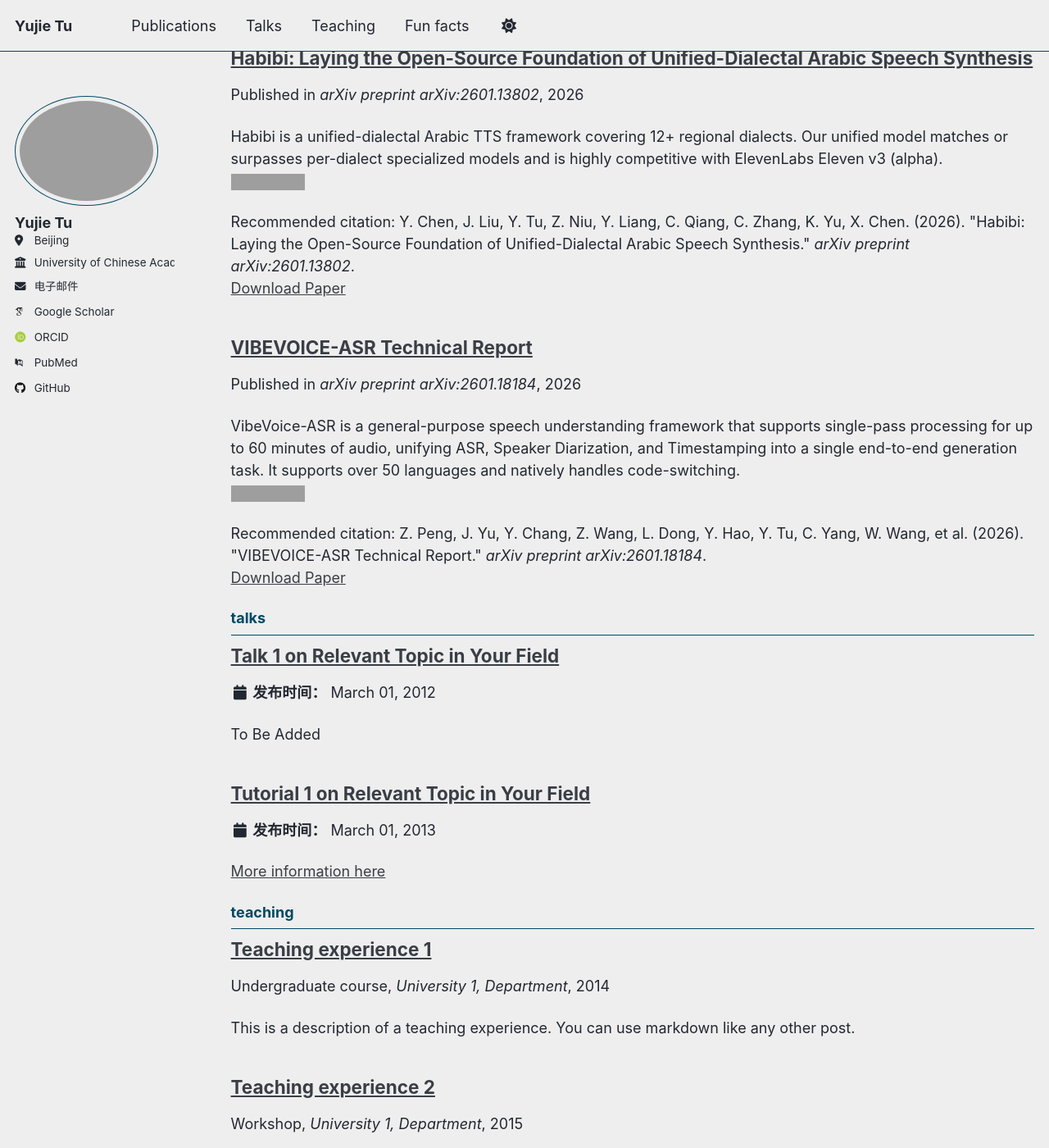
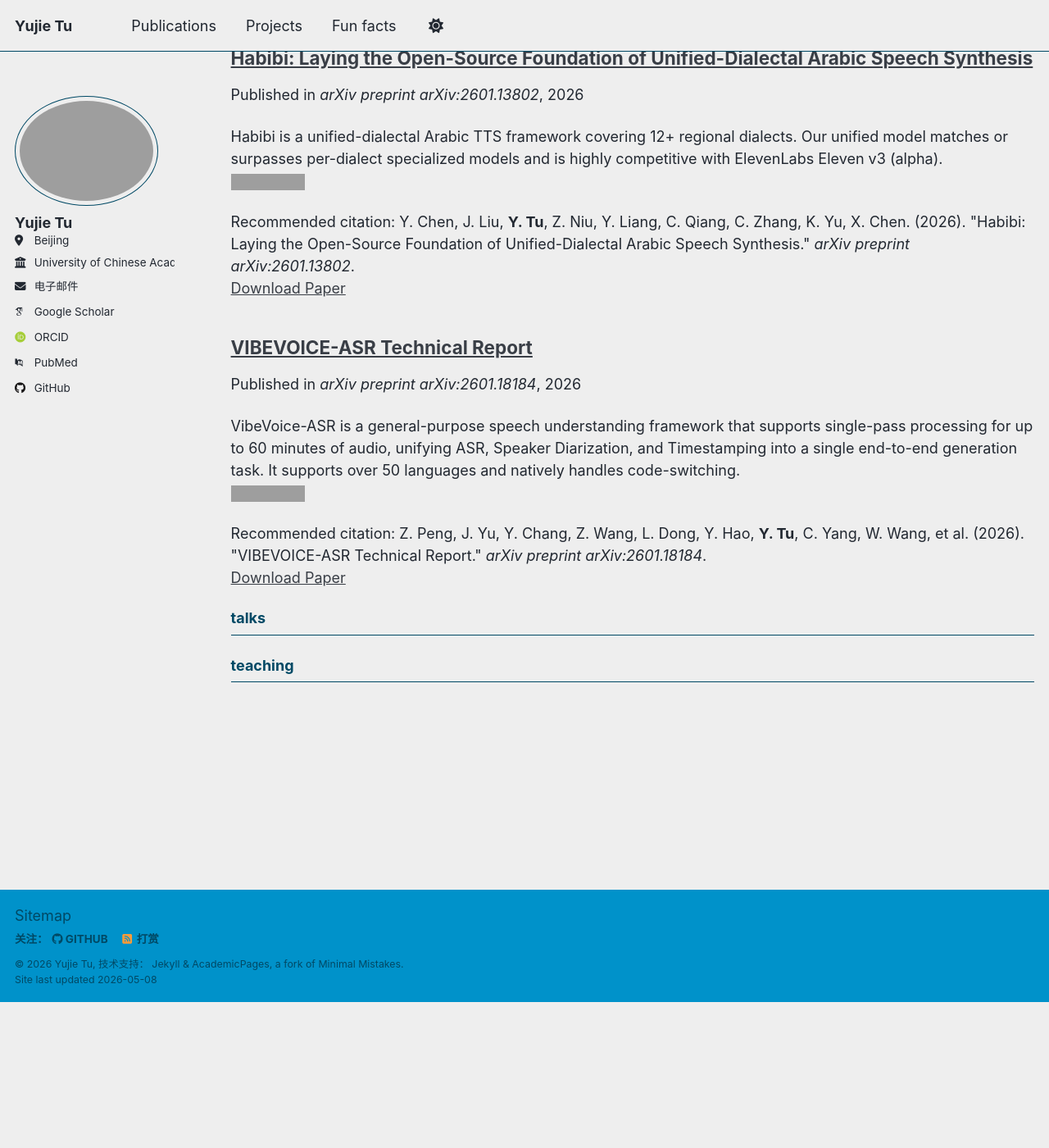
Before and after one commit to AlexTYJ/AlexTYJ.github.io, a Jekyll site: the page built from _pages/collection-archive.html, in a window 1280 px wide and 1400 px high, scrolled down 1096 px. Shown: the whole window at 82% size. Built offline with Jekyll 4.4.1, drawn with Linux system fonts in a browser that asks for light colours; some web fonts are replaced; a script that is not in the unit is left out; after the commit the page ends 2318 px from its top, so only the background shows below that; some of the changed text lies outside the part shown; grey boxes are pictures that could not be loaded.

Commit message:
Bold author name, remove talks/teaching, add projects page with timeline

```diff
--- a/_data/navigation.yml
+++ b/_data/navigation.yml
@@ -11,11 +11,8 @@
   - title: "Publications"
     url: /publications/
 
-  - title: "Talks"
-    url: /talks/
-
-  - title: "Teaching"
-    url: /teaching/
+  - title: "Projects"
+    url: /projects/
 
   #- title: "Portfolio"
     #url: /portfolio/
--- a/_talks/2012-03-01-talk-1.md
+++ /dev/null
@@ -1,11 +0,0 @@
----
-title: "Talk 1 on Relevant Topic in Your Field"
-collection: talks
-type: "Talk"
-permalink: /talks/2012-03-01-talk-1
-venue: "To Be Added"
-date: 2012-03-01
-location: "To Be Added"
----
-
-To Be Added
--- a/_talks/2013-03-01-tutorial-1.md
+++ /dev/null
@@ -1,13 +0,0 @@
----
-title: "Tutorial 1 on Relevant Topic in Your Field"
-collection: talks
-type: "Tutorial"
-permalink: /talks/2013-03-01-tutorial-1
-venue: "To Be Added"
-date: 2013-03-01
-location: "To Be Added"
----
-
-[More information here](http://exampleurl.com)
-
-To Be Added
--- a/_teaching/2014-spring-teaching-1.md
+++ /dev/null
@@ -1,20 +0,0 @@
----
-title: "Teaching experience 1"
-collection: teaching
-type: "Undergraduate course"
-permalink: /teaching/2014-spring-teaching-1
-venue: "University 1, Department"
-date: 2014-01-01
-location: "City, Country"
----
-
-This is a description of a teaching experience. You can use markdown like any other post.
-
-Heading 1
-======
-
-Heading 2
-======
-
-Heading 3
-======
--- a/_teaching/2015-spring-teaching-2.md
+++ /dev/null
@@ -1,20 +0,0 @@
----
-title: "Teaching experience 2"
-collection: teaching
-type: "Workshop"
-permalink: /teaching/2015-spring-teaching-1
-venue: "University 1, Department"
-date: 2015-01-01
-location: "City, Country"
----
-
-This is a description of a teaching experience. You can use markdown like any other post.
-
-Heading 1
-======
-
-Heading 2
-======
-
-Heading 3
-======
```
Also changed, not shown: _pages/projects.html (added, +96 -0 lines), _pages/talkmap.html (deleted, +0 -9 lines), _pages/talks.html (deleted, +0 -16 lines), _pages/teaching.html (deleted, +0 -12 lines), _publications/2026-01-20-habibi-tts.md (+1 -1 lines), _publications/2026-01-26-vibevoice-asr.md (+1 -1 lines).
